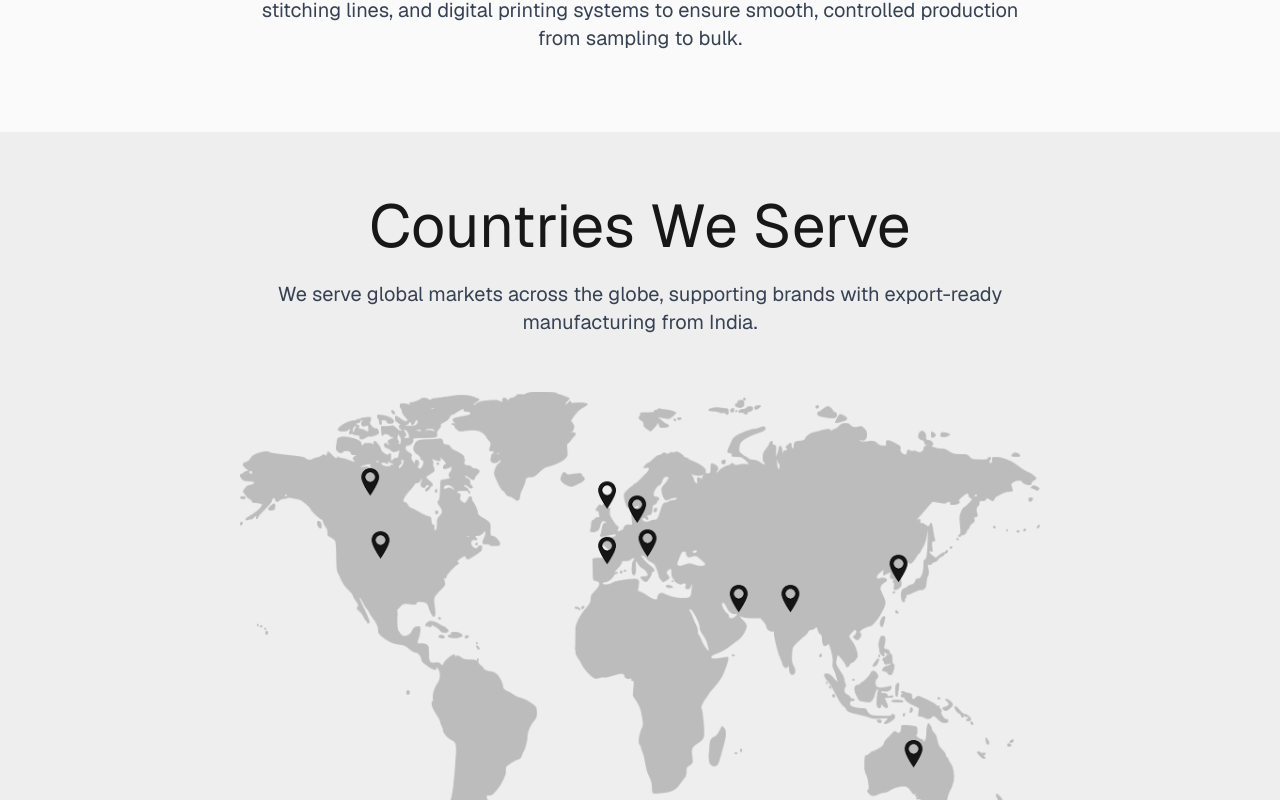
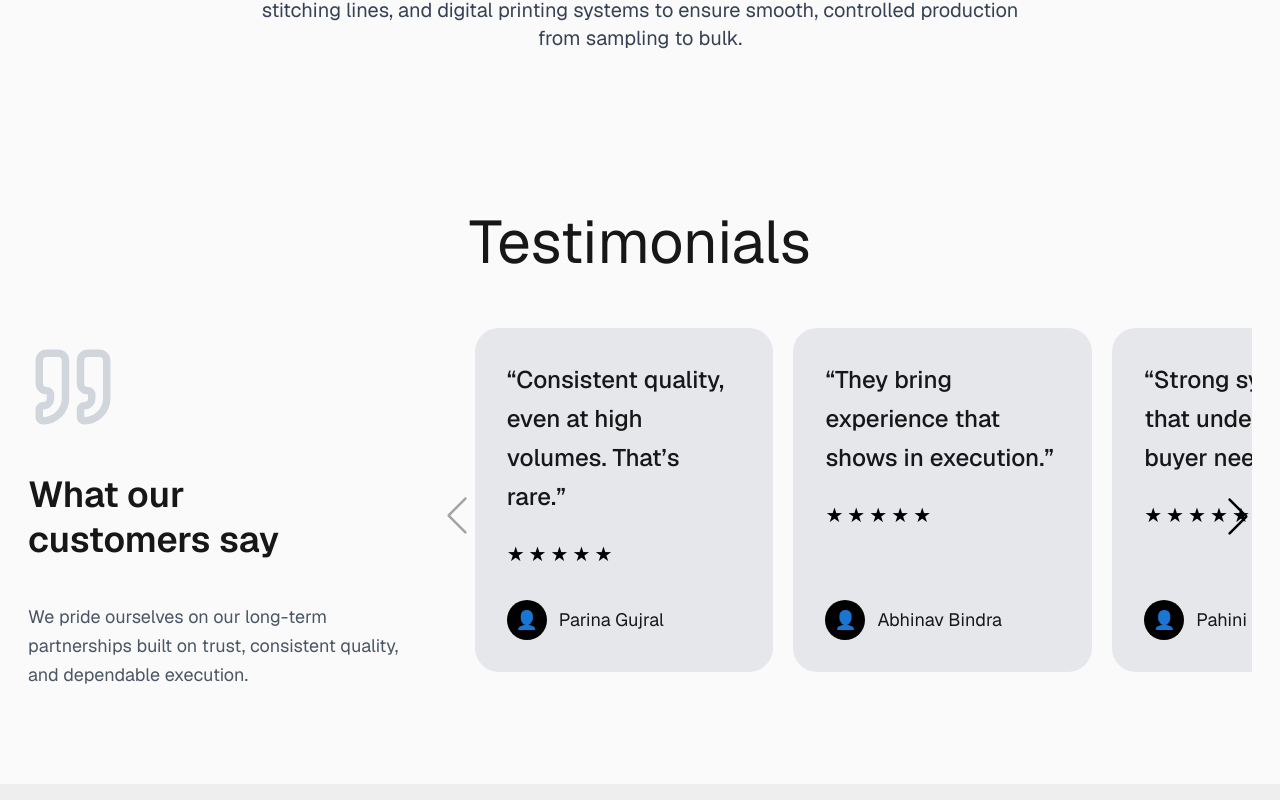
Before and after one commit to vshalsinghh/Charu, a Next.js app: page / in a window 1280 px wide. Shown: the part 2660-3460 px from the top of the page. Built offline with nearby package versions, Linux system fonts and the light colour scheme.

Commit message:
first deply success

```diff
--- a/app/page.tsx
+++ b/app/page.tsx
@@ -18,7 +18,7 @@ export default function Home() {
     <Title
     subtitle="Our units are equipped with modern automated quilting machines, embroidery units, stitching lines, and digital printing systems to ensure smooth, controlled production from sampling to bulk."
     />
-    {/* <Testimonials /> */}
+    <Testimonials />
     <Map />
     <Contact />
     </div>
```
